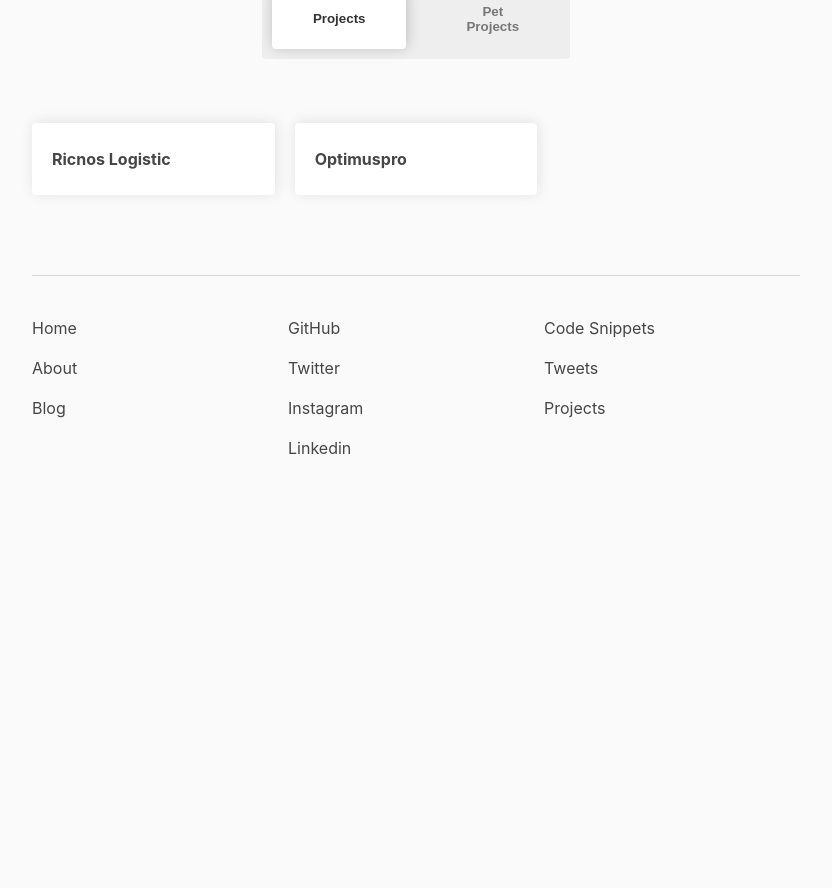
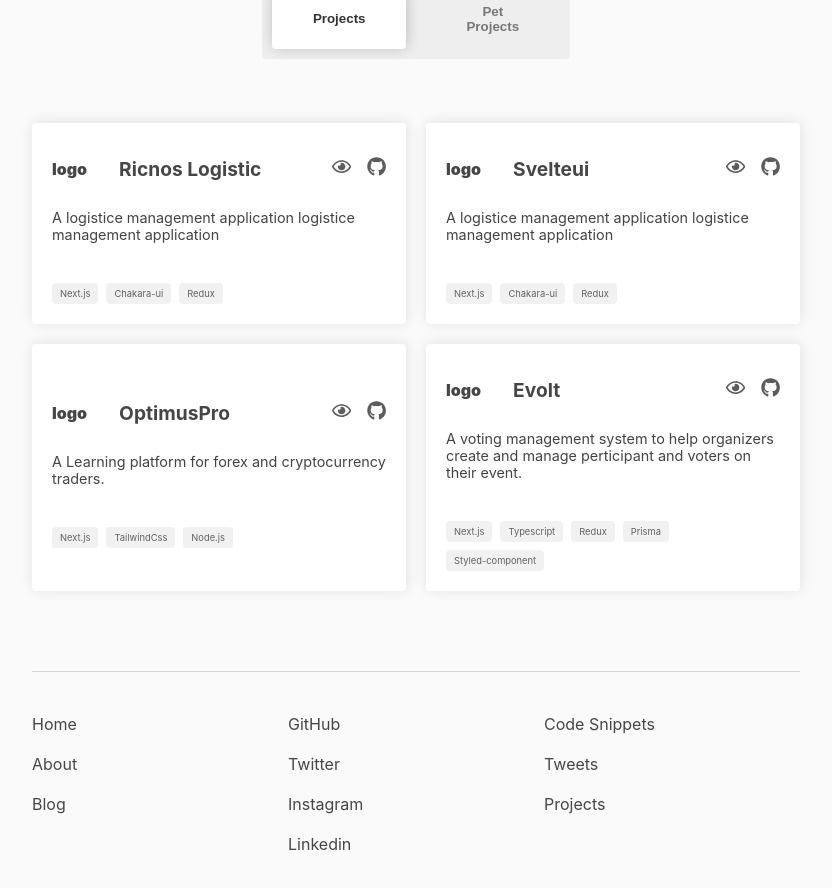
Before and after one commit to calebbenjin/calebbenjin-io, a Next.js app: page / in a window 1280 px wide. Shown: the part 700-1588 px from the top of the page, without its empty margins (224-1056 px from the left). Before the commit the page ends 1216 px from the top, so only its background shows below. Built offline with nearby package versions, Linux system fonts and the light colour scheme.

Commit message:
Project-section cards created, but still have logo, links, and single-page to create

```diff
--- /dev/null
+++ b/components/Heading.tsx
@@ -0,0 +1,25 @@
+import styled from 'styled-components'
+
+type headingProp = {
+  children: string
+}
+
+const Heading = (props: headingProp) => {
+  return (
+    <Header>{props.children}</Header>
+  )
+}
+
+
+const Header = styled.h2`
+  font-weight: 900;
+  font-size: 40px;
+  color: #000;
+  line-height: 0;
+
+  @media(max-width: 768px) {
+    font-size: 30px;
+  }
+`
+
+export default Heading
--- a/components/Hero.tsx
+++ b/components/Hero.tsx
@@ -8,7 +8,7 @@ const Hero = () => {
       <HeroContainer>
         <div className="contentBox">
           <h1 className="name">Caleb Benjamin</h1>
-          <h4 className="title">Frontend/UX Engineer</h4>
+          <h4 className="title"><span>Frontend/UX Engineer at</span> Bojale-Labs</h4>
           <p className="intro">I have a robust problem-solving skill, and a proven experience in creating thoughtful digital products that lie at the interaction of beauty, that are  functional, maintainable, and has scalable context. I also help developers build a faster web app. I love Teaching and Writing about web development, serverless, React, and Next.js.</p>
         </div>
         <div className="ImageBox">
@@ -38,7 +38,11 @@ const HeroContainer = styled.div`
     }
 
     .title {
+      font-weight: 700;
 
+      span {
+        font-weight: 400;
+      }
     }
   }
 
--- a/components/Projects.tsx
+++ b/components/Projects.tsx
@@ -1,23 +1,71 @@
 import { useState } from 'react'
 import styled, { keyframes } from 'styled-components'
-
+import Heading from './Heading';
+import Link from 'next/link'
+import { FaRegEye, FaGithub } from 'react-icons/fa'
 
 const packages = {
-  monthly: [
+  projects: [
     {
-      id: 3,
+      id: 1,
+      logo: "logo",
+      previewImg: "Preview Image",
       name: 'Ricnos Logistic',
-      // description: 'A logistice management application',
-      // tech: "JavaScript, React, NextJS, Prisma"
+      des: 'A logistice management application logistice management application',
+      github: "github-link",
+      url: "app-url",
+      tech: [
+        {name: "Next.js"},
+        {name: "Chakara-ui"},
+        {name: "Redux"},
+      ]
     },
     {
       id: 2,
-      name: 'Optimuspro',
-      // description: 'For pro level developers',
-      // tech: "JavaScript, React, NextJS, Prisma"
+      logo: "logo",
+      previewImg: "Preview Image",
+      name: 'Svelteui',
+      des: 'A logistice management application logistice management application',
+      github: "github-link",
+      url: "app-url",
+      tech: [
+        {name: "Next.js"},
+        {name: "Chakara-ui"},
+        {name: "Redux"},
+      ]
+    },
+    {
+      id: 3,
+      logo: "logo",
+      previewImg: "Preview Image",
+      name: 'OptimusPro',
+      des: 'A Learning platform for forex and cryptocurrency traders.',
+      github: "github-link",
+      url: "app-url",
+      tech: [
+        {name: "Next.js"},
+        {name: "TailwindCss"},
+        {name: "Node.js"},
+      ]
+    },
+    {
+      id: 4,
+      logo: "logo",
+      previewImg: "Preview Image",
+      name: 'Evolt',
+      des: 'A voting management system to help organizers create and manage perticipant and voters on their event.',
+      github: "github-link",
+      url: "app-url",
+      tech: [
+        {name: "Next.js"},
+        {name: "Typescript"},
+        {name: "Redux"},
+        {name: "Prisma"},
+        {name: "Styled-component"},
+      ]
     },
   ],
-  annual: [
+  sideProjects: [
     {
       id: 1,
       name: 'E-commerce boilerplate',
@@ -51,23 +99,36 @@ const packages = {
   ]
 };
 
+type projectsPlan = {
+  id: number;
+  logo: string;
+  previewImg: string;
+  name: string;
+  des: string;
+  github: string;
+  url: string;
+  tech: {
+      name: string;
+  }[];
+}[]
+
 const Projects = () => {
-  const { monthly, annual } = packages;
+  const { projects, sideProjects } = packages;
   const [state, setState] = useState({
-    active: 'monthly',
-    pricingPlan: monthly,
+    active: 'projects',
+    projectsPlan: projects,
   })
 
-  const handlePricingPlan = (plan) => {
-    if(plan === 'annual') {
+  const handlePricingPlan = (plan: any) => {
+    if(plan === 'sideProjects') {
       setState({
-        active: 'annual',
-        pricingPlan: annual
+        active: 'sideProjects',
+        projectsPlan: sideProjects
       })
     } else {
       setState({
-        active: 'monthly',
-        pricingPlan: monthly
+        active: 'projects',
+        projectsPlan: projects
       })
     }
   }
@@ -75,30 +136,41 @@ const Projects = () => {
 
   return (
     <ProjectSection>
-      <h2 className="title">Projects</h2>
+      <Heading>Projects</Heading>
       <ToggleButtons>
         <button
-        className={state.active === 'monthly' ? 'active' : ''}
+        className={state.active === 'projects' ? 'active' : ''}
         type="button"
-        aria-label="Monthly"
-        onClick={() => handlePricingPlan('monthly')}
+        aria-label="Projects"
+        onClick={() => handlePricingPlan('projects')}
         >Projects</button>
         <button
-        className={state.active === 'annual' ? 'active' : ''}
+        className={state.active === 'sideProjects' ? 'active' : ''}
         type="button"
-        aria-label="Monthly"
-        onClick={() => handlePricingPlan('annual')}
+        aria-label="SideProjects"
+        onClick={() => handlePricingPlan('sideProjects')}
         >Pet Projects</button>
       </ToggleButtons>
 
       <div className="cardWrapper">
-        {state.pricingPlan.map(project => (
+        {state.projectsPlan.map(project => (
           <div key={project.id} className="projectCard">
            <div>
-              <h3 className="protitle">{project.name}</h3>
-              <p className="des" >{project.description}</p>
-              {/* <p className="lang">{project.tech}</p> */}
-              {/* <p>View app <span>Source code</span></p> */}
+              <header className="header">
+                <div className="headFlex">
+                  <h3 className="logo">{project.logo}</h3>
+                  <h3 className="protitle">{project.name}</h3>
+                </div>
+                <div className="link">
+                  <Link href={project.url}><a title="View Website"><FaRegEye /></a></Link>
+                  <Link href={project.github}><a title="View Source code"><FaGithub /></a></Link>
+                </div>
+              </header>
+              <p className="des" >{project.des}</p>
+                <div className="lang">{project.tech.map((item, i) => (
+                  <small key={i}>{item.name}</small>
+                ))}</div>
+
            </div>
           </div>
         ))}
@@ -109,37 +181,82 @@ const Projects = () => {
 
 const ProjectSection = styled.section`
   margin: 5rem 0;
-  .title {
-    font-weight: 900;
-    font-size: 40px;
-    color: #000;
-    line-height: 0;
-  }
 
   .projectCard {
     /* border: solid 1px #acacac; */
     border-radius: 4px;
-    padding: 10px 20px;
+    padding: 20px;
     background: #fff;
     display: flex;
     align-items: center;
     box-shadow: 1px -1px 14px rgba(0,0,0,0.1);
     /* line-height: 1; */
 
+    .header {
+      display: flex;
+      align-items: center;
+      justify-content: space-between;
+
+      .headFlex {
+        display: flex;
+        align-items: center;
+      }
+      a {
+        font-size: 0.8rem;
+      }
+      .link a {
+        margin-left: 1rem;
+        font-size: 1.2rem;
+        transition: all 0.3s ease;
+        color: #5d5c5c;
+        &:hover {
+          font-size: 1.5rem;
+          color: #ccc;
+        }
+      }
+    }
     .lang {
       font-size: 0.7rem;
-      font-weight: 900;
+      list-style: none;
+      text-align: left;
+      margin-top: 2rem;
+      display: flex;
+      align-items: center;
+      flex-wrap: wrap;
       color: #626262;
+
+      small {
+        margin: 0.5rem 0.5rem 0 0;
+        background: #f1f1f1;
+        padding: 5px 8px;
+        border-radius: 4px;
+        transition: all 0.3s ease-in;
+        &:hover {
+          background: #333;
+          color: #fff;
+          cursor: pointer
+        }
+      }
+    }
+
+    .des {
+      font-size: 0.9rem;
     }
 
     .protitle {
+      font-size: 1.2rem;
+      margin: 0;
+    }
+    .logo {
       font-size: 1rem;
+      margin-right: 2rem;
+      font-weight: 900;
     }
   }
 
   .cardWrapper {
     display: grid;
-    grid-template-columns: repeat(3, 1fr);
+    grid-template-columns: repeat(2, 1fr);
     grid-gap: 20px;
   }
 
@@ -148,18 +265,35 @@ const ProjectSection = styled.section`
       font-size: 28px;
     }
 
-    .protitle {
-      font-size: 1rem;
+    .projectCard {
+      .protitle {
+        font-size: 1rem;
+      }
+
+      .logo {
+        font-size: 1rem;
+        margin-right: 1rem;
+        font-weight: 900;
+      }
+
+      .header {
+        .link a {
+          margin-left: 0.5rem;
+          font-size: 1rem;
+          transition: all 0.3s ease;
+          color: #5d5c5c;
+          &:hover {
+            font-size: 1rem;
+            color: #ccc;
+          }
+        }
+      }
     }
 
     .cardWrapper {
       display: grid;
-      grid-template-columns: repeat(2, 1fr);
+      grid-template-columns: repeat(1, 1fr);
       grid-gap: 20px;
-    }
-
-    .projectCard {
-      padding: 10px;
     }
   }
 `;
```
